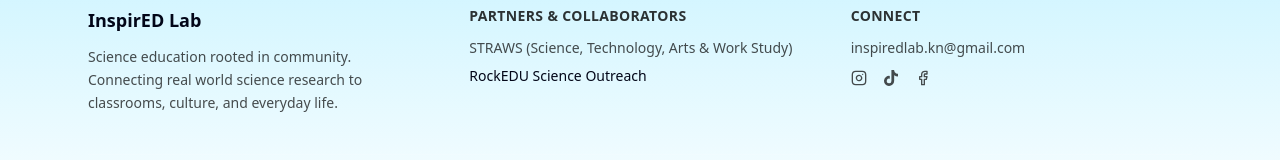
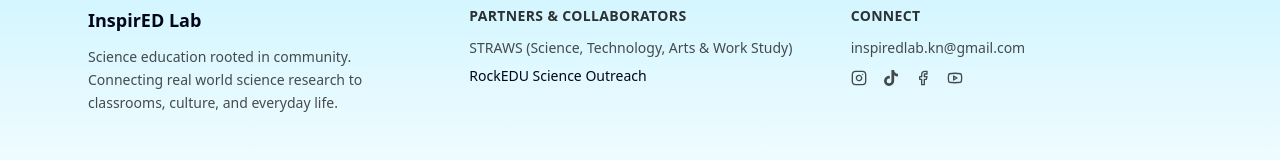
Before and after one commit to ChajMo/inspiredlab-web, a Next.js app: page / in a window 1280 px wide. Shown: the part 7113-7273 px from the top of the page. Built offline with nearby package versions, Linux system fonts and the light colour scheme.

Commit message:
Add files via upload

```diff
--- a/components/InspiredLabCommunitySite.tsx
+++ b/components/InspiredLabCommunitySite.tsx
@@ -40,6 +40,7 @@
   Globe,
   Instagram,
   Facebook,
+  Youtube,
   ArrowRight,
   ChevronRight,
   ChevronLeft,
@@ -65,6 +66,7 @@
   instagram: "https://www.instagram.com/inspiredlab.kn/",
   tiktok: "https://www.tiktok.com/@inspiredlab.kn",
   facebook: "https://www.facebook.com/inspiredlab.kn",
+  youtube: "https://www.youtube.com/@InspirEDLab_kn",
 };
 
 function cn(...classes: Array<string | false | null | undefined>) {
@@ -1394,6 +1396,15 @@
                 >
                   <Facebook className="h-4 w-4" />
                 </a>
+
+                <a
+                  href={LINKS.youtube}
+                  target="_blank"
+                  rel="noreferrer"
+                  className="text-black/70 hover:text-[oklch(var(--brand-orange))] transition"
+                >
+                  <Youtube className="h-4 w-4" />
+                </a>
               </div>
             </div>
           </div>
```
